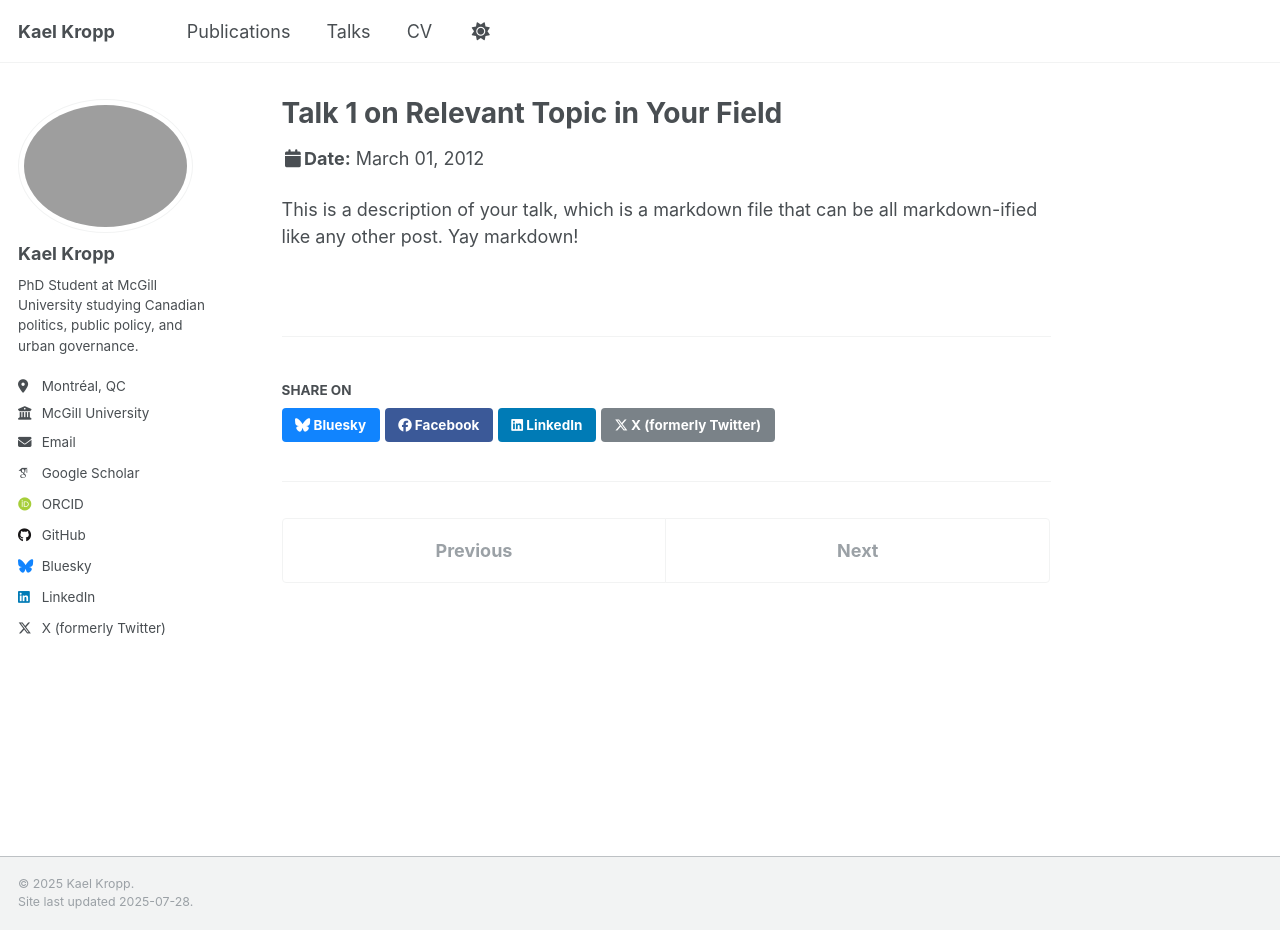
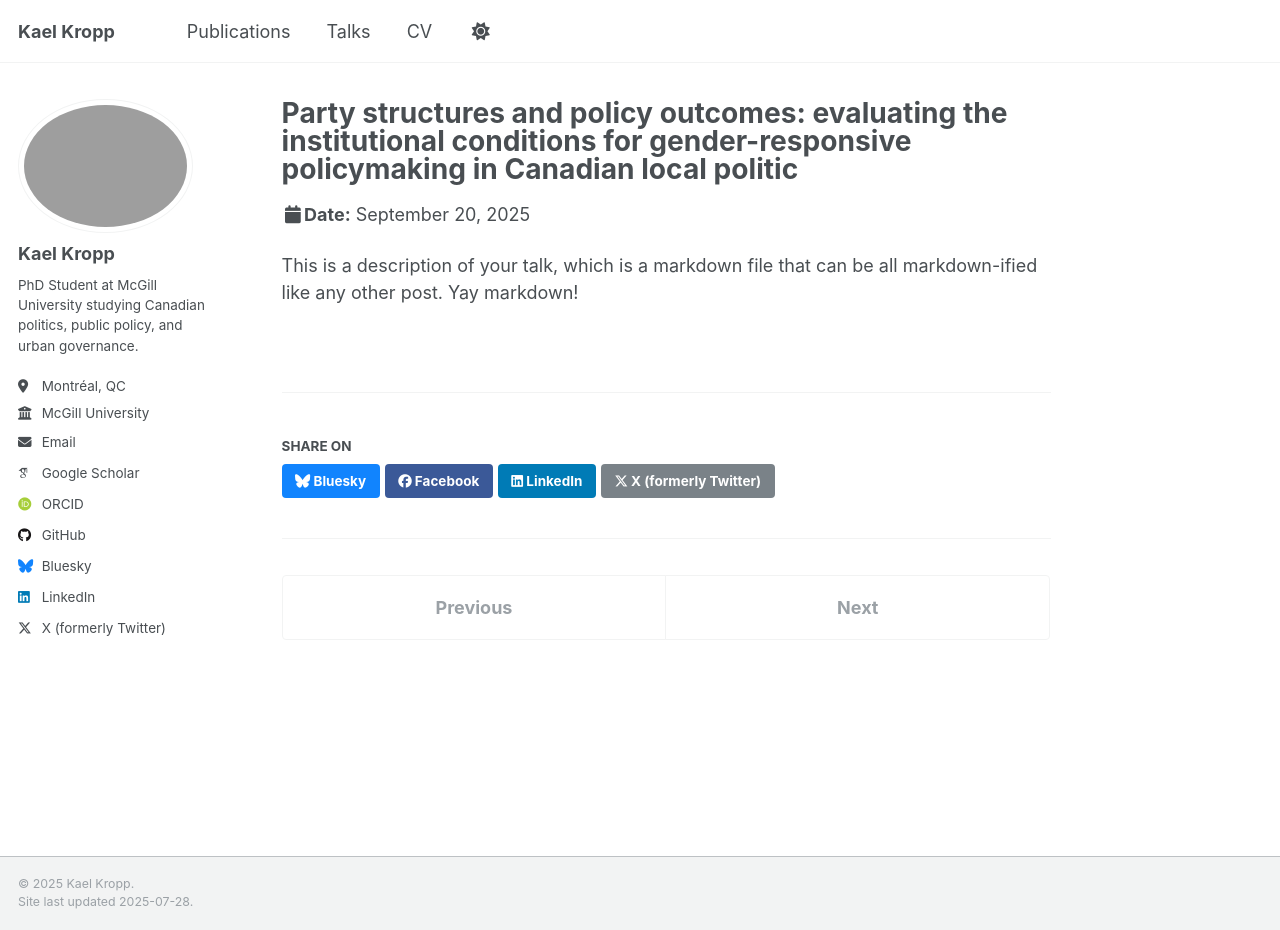
Before and after one commit to kaelkropp/kaelkropp.github.io, a Jekyll site: the page built from _talks/2012-03-01-talk-1.md, in a window 1280 px wide and 930 px high. Built offline with Jekyll 4.4.1, drawn with Linux system fonts in a browser that asks for light colours; some web fonts are replaced; a script that is not in the unit is left out.

Commit message:
Update 2012-03-01-talk-1.md

```diff
--- a/_talks/2012-03-01-talk-1.md
+++ b/_talks/2012-03-01-talk-1.md
@@ -1,11 +1,11 @@
 ---
-title: "Talk 1 on Relevant Topic in Your Field"
+title: "Party structures and policy outcomes: evaluating the institutional conditions for gender-responsive policymaking in Canadian local politic"
 collection: talks
-type: "Talk"
-permalink: /talks/2012-03-01-talk-1
-venue: "UC San Francisco, Department of Testing"
-date: 2012-03-01
-location: "San Francisco, CA, USA"
+type: "Conference Presentation"
+permalink: /PPSA/2025-09-20-talk-1
+venue: "Prairie Political Science Association"
+date: 2025-09-20
+location: "Banff, AB, Canada"
 ---
 
 This is a description of your talk, which is a markdown file that can be all markdown-ified like any other post. Yay markdown!
```
